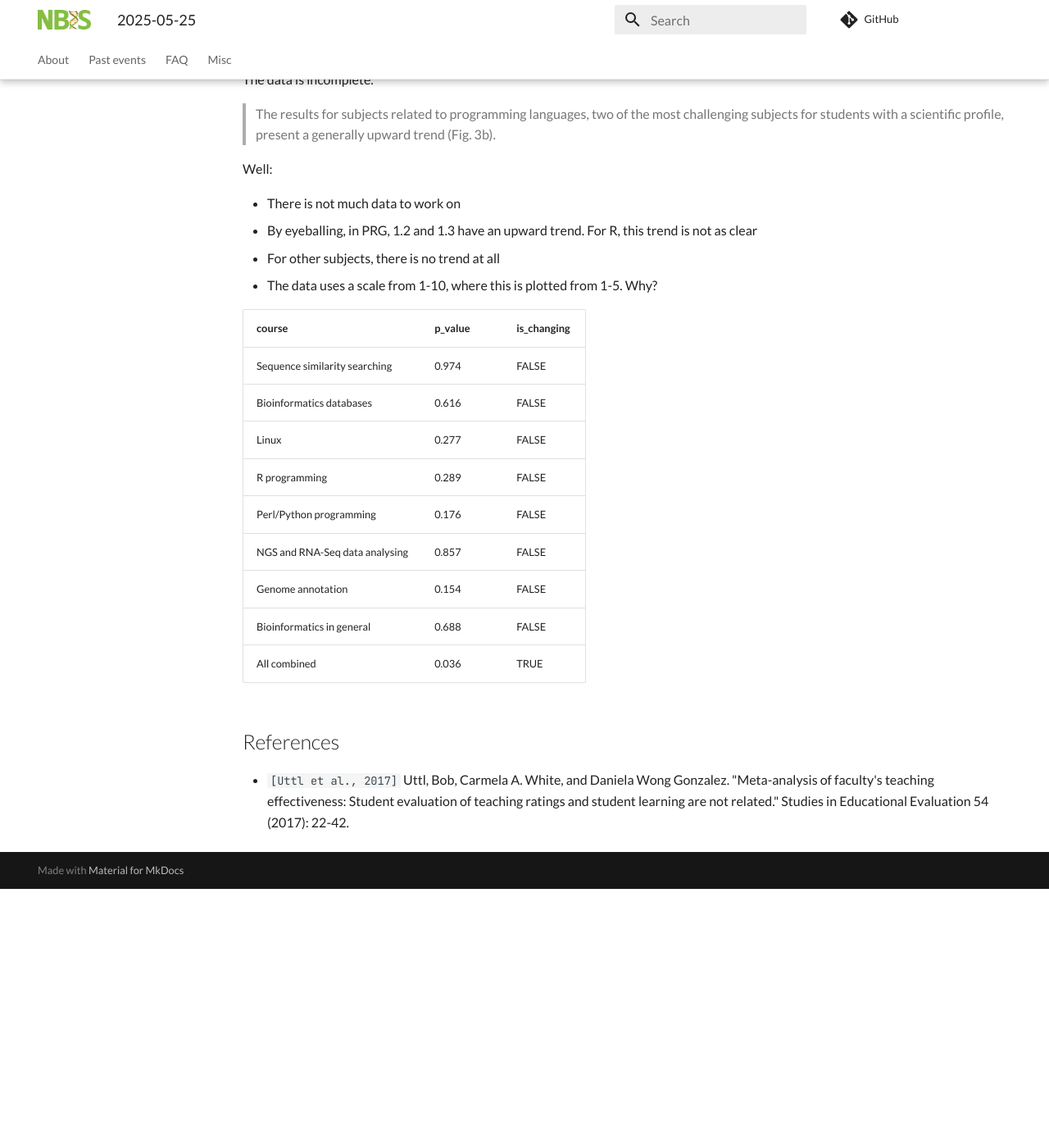
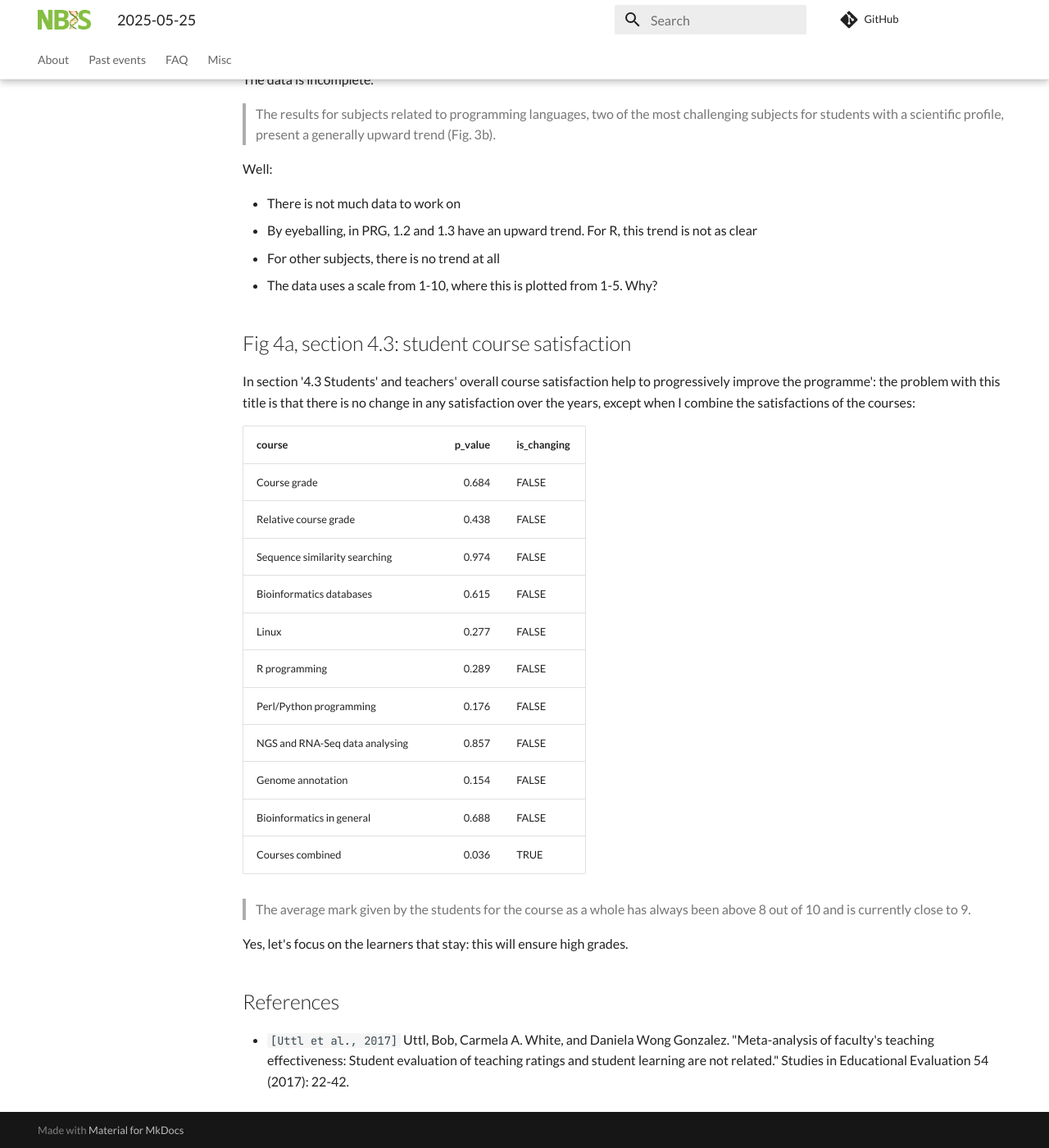
Before and after one commit to NBISweden/teaching_literature_club, an MkDocs documentation site: the page built from docs/events/20250527/README.md, in a window 1280 px wide and 1400 px high, scrolled down 1588 px. Shown: the whole window at 82% size. Built offline with MkDocs 1.6.1 and Material for MkDocs 9.7.7, drawn with Linux system fonts in a browser that asks for light colours; comment, search, counter and statistics services are not loaded; before the commit the page ends 2672 px from its top, so only the background shows below that.

Commit message:
Analyse satisfactions

```diff
--- a/docs/events/20250527/README.md
+++ b/docs/events/20250527/README.md
@@ -81,17 +81,33 @@ Well:
 - The data uses a scale from 1-10, where this is plotted from 1-5. Why?
 
 
-course                        |p_value|is_changing
-------------------------------|-------|-----------
-Sequence similarity searching |0.974|FALSE
-Bioinformatics databases      |0.616|FALSE
-Linux                         |0.277|FALSE
-R programming                 |0.289|FALSE
-Perl/Python programming       |0.176|FALSE
-NGS and RNA-Seq data analysing|0.857|FALSE
-Genome annotation             |0.154|FALSE
-Bioinformatics in general     |0.688|FALSE
-All combined                  |0.036|TRUE
+##  Fig 4a, section 4.3: student course satisfaction
+
+In section '4.3 Students' and teachers' overall course satisfaction
+help to progressively improve the programme':
+the problem with this title is that
+there is no change in any satisfaction over the years,
+except when I combine the satisfactions of the courses:
+
+|course                         | p_value|is_changing |
+|:------------------------------|-------:|:-----------|
+|Course grade                   |   0.684|FALSE       |
+|Relative course grade          |   0.438|FALSE       |
+|Sequence similarity searching  |   0.974|FALSE       |
+|Bioinformatics databases       |   0.615|FALSE       |
+|Linux                          |   0.277|FALSE       |
+|R programming                  |   0.289|FALSE       |
+|Perl/Python programming        |   0.176|FALSE       |
+|NGS and RNA-Seq data analysing |   0.857|FALSE       |
+|Genome annotation              |   0.154|FALSE       |
+|Bioinformatics in general      |   0.688|FALSE       |
+|Courses combined               |   0.036|TRUE        |
+
+> The average mark given by the students for the course as a whole
+> has always been above 8 out of 10 and is currently close to 9.
+
+Yes, let's focus on the learners that stay: this will ensure high grades.
+
 
 ## References
 
--- a/docs/events/20250527/course_satisfaction_changes_test.csv
+++ b/docs/events/20250527/course_satisfaction_changes_test.csv
@@ -1,4 +1,6 @@
 course,p_value,is_changing
+Course grade,0.684,FALSE
+Relative course grade,0.438,FALSE
 Sequence similarity searching,0.974,FALSE
 Bioinformatics databases,0.615,FALSE
 Linux,0.277,FALSE
@@ -7,4 +9,4 @@ Perl/Python programming,0.176,FALSE
 NGS and RNA-Seq data analysing,0.857,FALSE
 Genome annotation,0.154,FALSE
 Bioinformatics in general,0.688,FALSE
-All,0.036,TRUE
+Courses combined,0.036,TRUE
```
Also changed, not shown: docs/events/20250527/course_satisfaction_changes_test.md (added, +13 -0 lines), docs/events/20250527/satisfactions.png, 1 other file.
